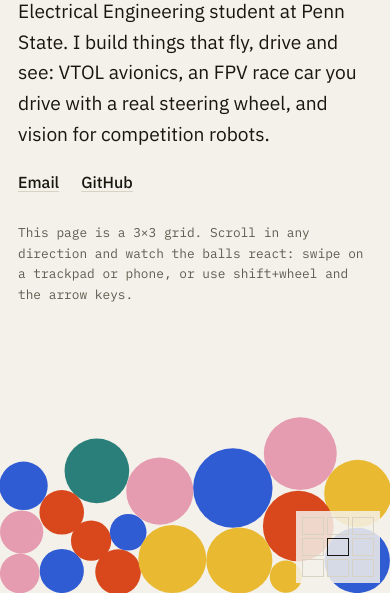
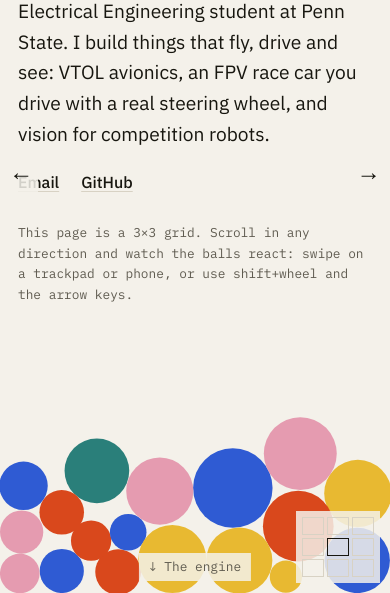
Before and after one commit to Bearindigo105/bearindigo105.github.io, a plain HTML site: page index.html in a window 390 px wide. Shown: the part 251-844 px from the top of the page. Drawn offline with Linux system fonts and the light colour scheme.

Commit message:
Pin room arrows to the screen edges
The arrows lived inside each room, so on tall rooms (especially on phones)
they were far from view, you saw two rooms' arrows mid-scroll, and phones
had no sideways arrows at all. Now there's one set of four arrows fixed to
the screen edges that always points at the current room's neighbours.

Co-Authored-By: Claude Opus 5.5 <noreply@anthropic.com>

```diff
--- a/style.css
+++ b/style.css
@@ -84,17 +84,17 @@ code { font-family: var(--mono); font-size: .9em; }
 .panel p { margin: 0 0 14px; }
 .panel p:last-child { margin-bottom: 0; }
 
-/* edge arrows pointing at neighbouring rooms (added by world.js) */
+/* edge arrows pointing at the current room's neighbours (added by world.js) */
 .door {
-  position: absolute; z-index: 2; font-family: var(--mono); font-size: .8rem;
+  position: fixed; z-index: 10; font-family: var(--mono); font-size: .8rem;
   text-decoration: none; color: var(--muted); background: rgba(244, 241, 234, .85); padding: 4px 10px;
   white-space: nowrap;
 }
 .door:hover { color: var(--accent); }
 .door.up    { top: calc(var(--top) + 14px); left: 50%; transform: translateX(-50%); }
 .door.down  { bottom: 18px; left: 50%; transform: translateX(-50%); }
-.door.left  { left: 16px; top: 50vh; }
-.door.right { right: 16px; top: 50vh; }
+.door.left  { left: 16px; top: 50%; transform: translateY(-50%); }
+.door.right { right: 16px; top: 50%; transform: translateY(-50%); }
 
 /* ---------- hero ---------- */
 .hero { justify-content: flex-start; padding-top: calc(var(--top) + 10vh); }
@@ -154,7 +154,10 @@ code { font-family: var(--mono); font-size: .9em; }
   .entry-head { flex-direction: column; gap: 2px; }
   .skills { grid-template-columns: 1fr; gap: 2px; }
   .skills dd { margin-bottom: 10px; }
-  .door.left, .door.right { display: none; }
+  .door.left, .door.right { padding: 12px 10px; font-size: 1.5rem; line-height: 1; color: var(--ink); }
+  .door.left  { left: 4px; }
+  .door.right { right: 4px; }
+  .door.down  { bottom: 12px; }
   .minimap { right: 10px; bottom: 10px; }
   .minimap a { width: 22px; height: 18px; font-size: 0; }
 }
--- a/world.js
+++ b/world.js
@@ -9,20 +9,29 @@ function go(room, smooth = true) {
   history.replaceState(null, '', '#' + room.id);
 }
 
-// Doors: small labelled links on each room's edges pointing to its neighbours.
-const dirs = { up: [-1, 0, '↑ '], down: [1, 0, '↓ '], left: [0, -1, '← '], right: [0, 1, ''] };
-rooms.forEach((room, i) => {
-  const row = Math.floor(i / 3), col = i % 3;
-  for (const [dir, [dr, dc, pre]] of Object.entries(dirs)) {
-    const next = at(row + dr, col + dc);
+// Doors: four arrows pinned to the screen edges, always pointing at the neighbours of the
+// room you're in (updated as you scroll). On phones the side arrows show just the symbol.
+const narrow = matchMedia('(max-width: 760px)');
+const dirs = { up: [-1, 0, '↑'], down: [1, 0, '↓'], left: [0, -1, '←'], right: [0, 1, '→'] };
+const doors = Object.fromEntries(Object.keys(dirs).map(dir => {
+  const a = document.createElement('a');
+  a.className = 'door ' + dir;
+  document.body.appendChild(a);
+  return [dir, a];
+}));
+function updateDoors(room) {
+  const i = rooms.indexOf(room), row = Math.floor(i / 3), col = i % 3;
+  for (const [dir, [dr, dc, arrow]] of Object.entries(dirs)) {
+    const a = doors[dir], next = at(row + dr, col + dc);
+    a.style.display = next ? '' : 'none';
     if (!next) continue;
-    const a = document.createElement('a');
-    a.className = 'door ' + dir;
     a.href = '#' + next.id;
-    a.textContent = pre + label(next) + (dir === 'right' ? ' →' : '');
-    room.appendChild(a);
+    a.setAttribute('aria-label', 'Go to ' + label(next));
+    const side = dir === 'left' || dir === 'right';
+    a.textContent = side && narrow.matches ? arrow
+      : dir === 'right' ? label(next) + ' ' + arrow : arrow + ' ' + label(next);
   }
-});
+}
 
 // Minimap.
 const map = document.querySelector('.minimap');
@@ -54,6 +63,7 @@ function current() {
 function mark() {
   const r = current();
   cells.forEach((c, i) => c.classList.toggle('here', rooms[i] === r));
+  updateDoors(r);
 }
 sc.addEventListener('scroll', mark, { passive: true });
 
```
